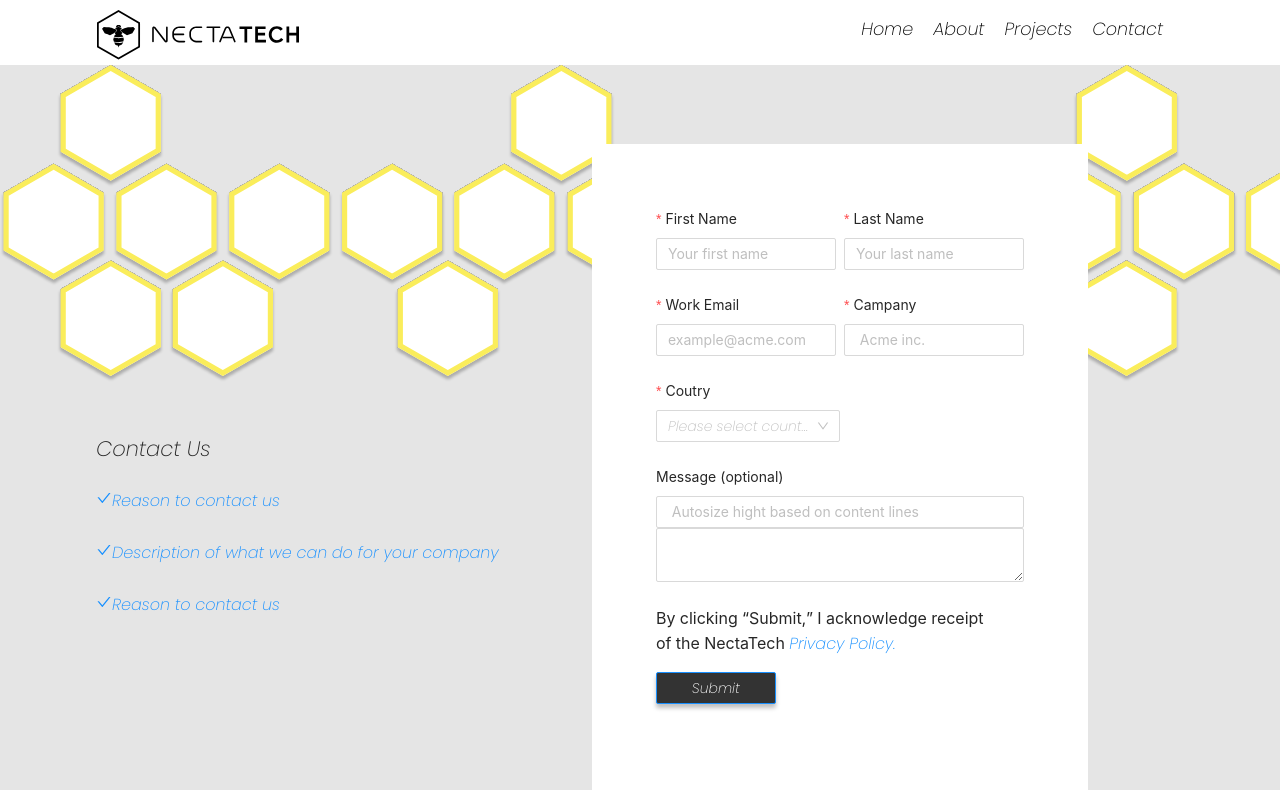
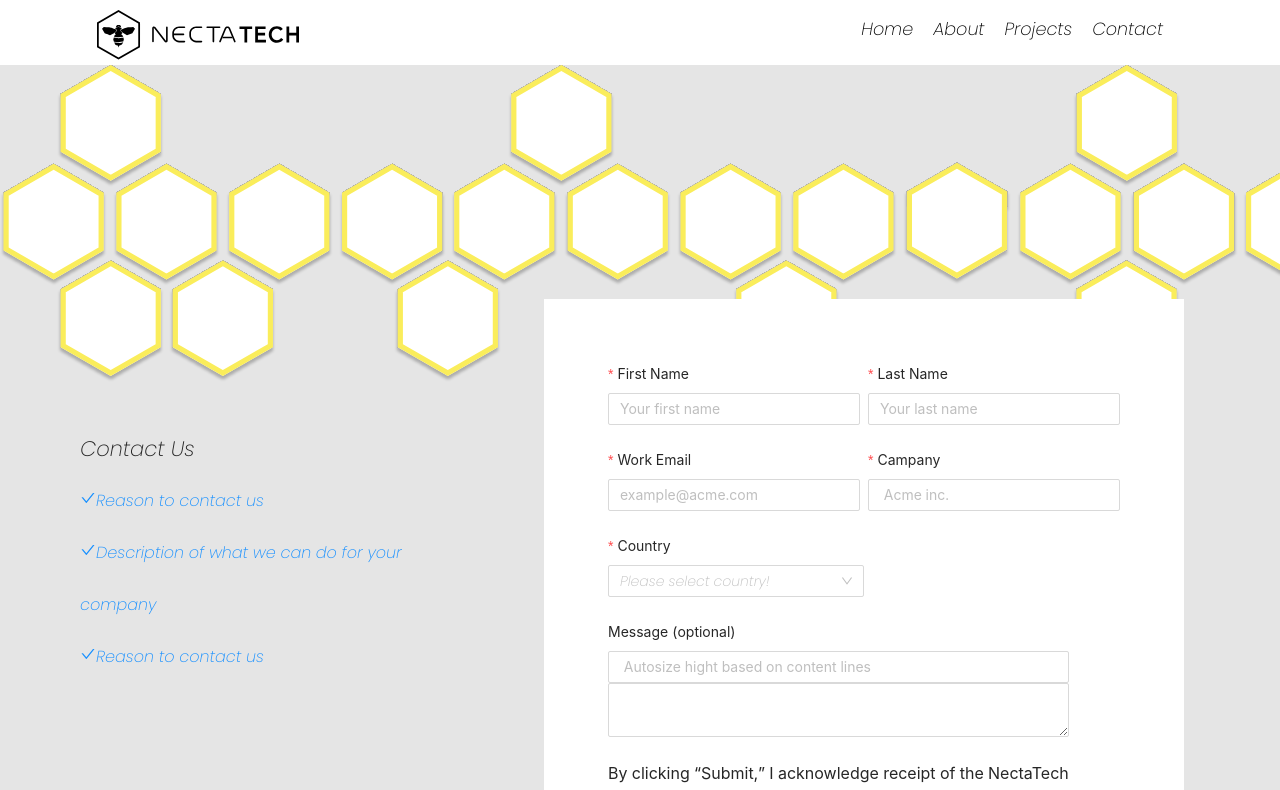
Before and after one commit to kaygeek/NectaTech, a React (Create React App) app: page /Contact in a window 1280 px wide. Shown: the top 790 px of the page. Built offline with nearby package versions, Linux system fonts and the light colour scheme.

Commit message:
Fixed form positioning

```diff
--- a/src/App.js
+++ b/src/App.js
@@ -7,8 +7,8 @@ import About from "./components/pages/about/About";
 import Projects from "./components/pages/projects/Projects";
 import Contact from "./components/pages/concact/Contact";
 import Footer from "./components/Footer";
-import PlayPro from "./components/pages/projects/PlayPro";
-import ScrumPro from "./components/pages/projects/ScrumPro";
+import Playpro from "./components/pages/projects/PlayPro";
+import Scrumpro from "./components/pages/projects/ScrumPro";
 import NectaTrack from "./components/pages/projects/NectaTrack";
 import Necta from "./components/pages/projects/Necta";
 import BloomWeddings from "./components/pages/projects/BloomWeddings";
@@ -20,15 +20,15 @@ function App() {
       <Navbar />
       <Switch>
         <Route exact path="/" exact component={Home} />
-        <Route exact path="/about" component={About} />
-        <Route exact path="/projects" component={Projects} />
-        <Route exact path="/contact" component={Contact} />
-        <Route exact path="/scrumpro" component={ScrumPro} />
-        <Route exact path="/playpro" component={PlayPro} />
-        <Route exact path="/necta-track" component={NectaTrack} />
-        <Route exact path="/necta" component={Necta} />
-        <Route exact path="/bloom-weddings" component={BloomWeddings} />
-        <Route exact path="/thank-you-card" component={ThankYouCard} />
+        <Route exact path="/About" component={About} />
+        <Route exact path="/Projects" component={Projects} />
+        <Route exact path="/Contact" component={Contact} />
+        <Route exact path="/Scrumpro" component={Scrumpro} />
+        <Route exact path="/Playpro" component={Playpro} />
+        <Route exact path="/NectaTrack" component={NectaTrack} />
+        <Route exact path="/Necta" component={Necta} />
+        <Route exact path="/BloomWeddings" component={BloomWeddings} />
+        <Route exact path="/ThankYouCard" component={ThankYouCard} />
       </Switch>
       <Footer />
     </Router>
--- a/src/components/pages/concact/Contact.js
+++ b/src/components/pages/concact/Contact.js
@@ -12,6 +12,7 @@ const Frame = styled.div`
  background-color: #E5E5E5;
  width: 100%;
  height:1020px;
+ overflow: hidden;
 
 `
 
@@ -19,21 +20,20 @@ const Frame = styled.div`
 const VectorDiv = styled.div`
  width: 100%;
  overflow: hidden;
+ z-index:-1;
 
 `
 
 const FormBody = styled.div`
-position: absolute;
- display:flex;
- top: 9rem;
- left:37rem;
- width: auto;
+ position: absolute;
+ margin-top:-25rem;
+ left:40%;
+ width: 50%;
  padding: 4rem;
+ overflow: hidden;
  margin-bottom: 1rem;
- /* margin-left:  37rem; */
- margin-right: 12rem;
  background: #FFFFFF;
- z-index: 1;
+ margin-left:2rem;
 
 `
 
@@ -50,9 +50,10 @@ const PrivacyLink = styled(Link)`
 
 const Content = styled.div`
  margin-top: 3rem;
- margin-left: 6rem;
- margin-right:20rem;
+ margin-left: 5rem;
+ margin-right:1.5rem;
  list-style: none;
+ width: 30%;
 
 ul{
   margin-left:-2.5rem;
@@ -62,6 +63,7 @@ ul{
   list-style: none;
   font-size: 1rem;
   text-align: left;
+
 }
 `
 
@@ -197,12 +199,12 @@ const Contact = () => {
       <Col>
         <Row >
 
-          <Form.Item style={{width:"50%"}} name={["user","coutry"]} label="Coutry"
+          <Form.Item style={{width:"50%"}} name={["user","coutry"]} label="Country"
             rules={[{ required: true, message: 'Please select country!' }]} >
               <Select placeholder="Please select country!">
-                <Option label="male" value="SouthArica">South Africa</Option>
-                <Option  label="female"value="Zimbabwe">Zimbabwe</Option>
-                <Option label="other"value="Nigeria">Nigeria</Option>
+                <Option label="South Africa" value="SouthArica">South Africa</Option>
+                <Option  label="Zimbabwe"value="Zimbabwe">Zimbabwe</Option>
+                <Option label="Nigeria"value="Nigeria">Nigeria</Option>
               </Select>
           </Form.Item>
         </Row>
```
